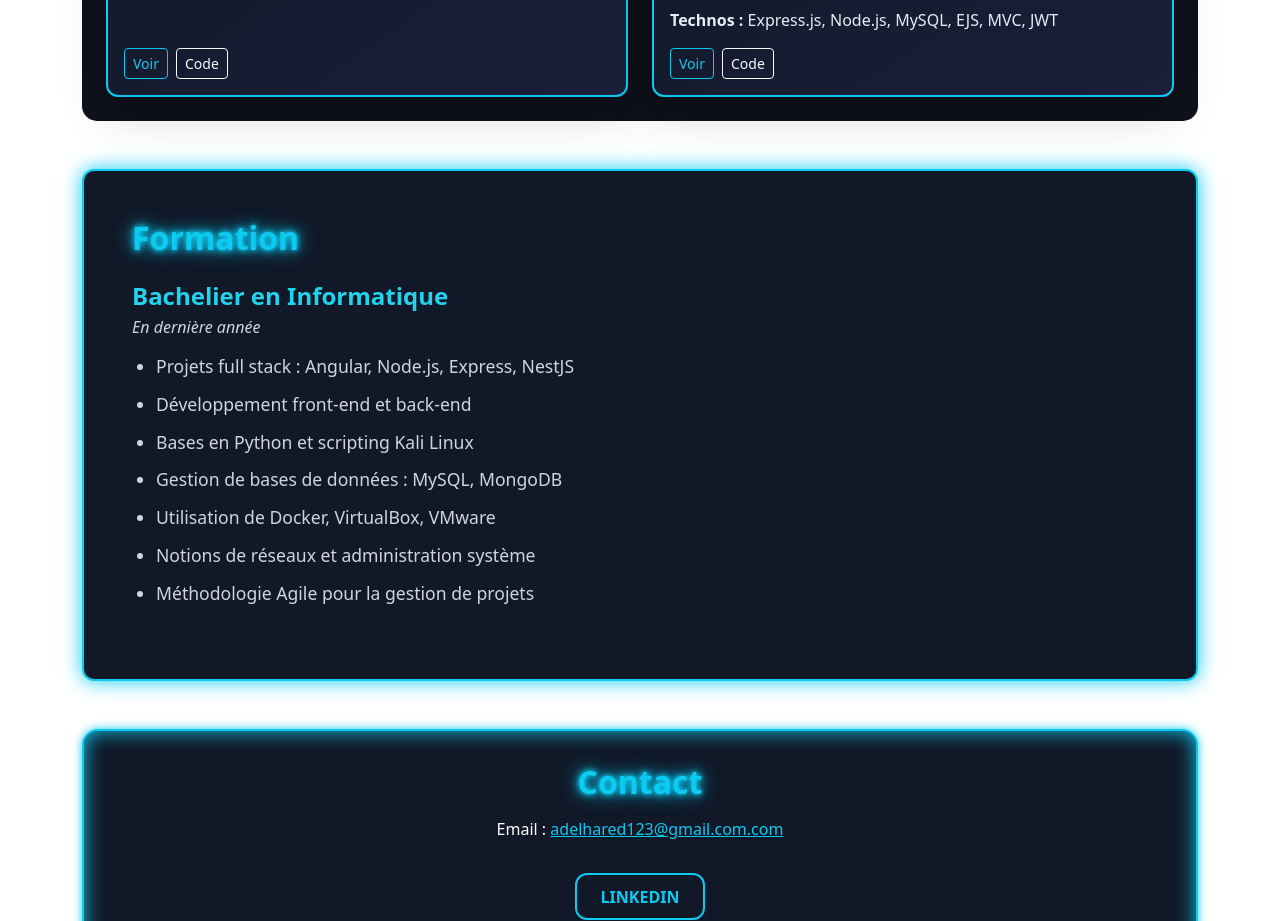
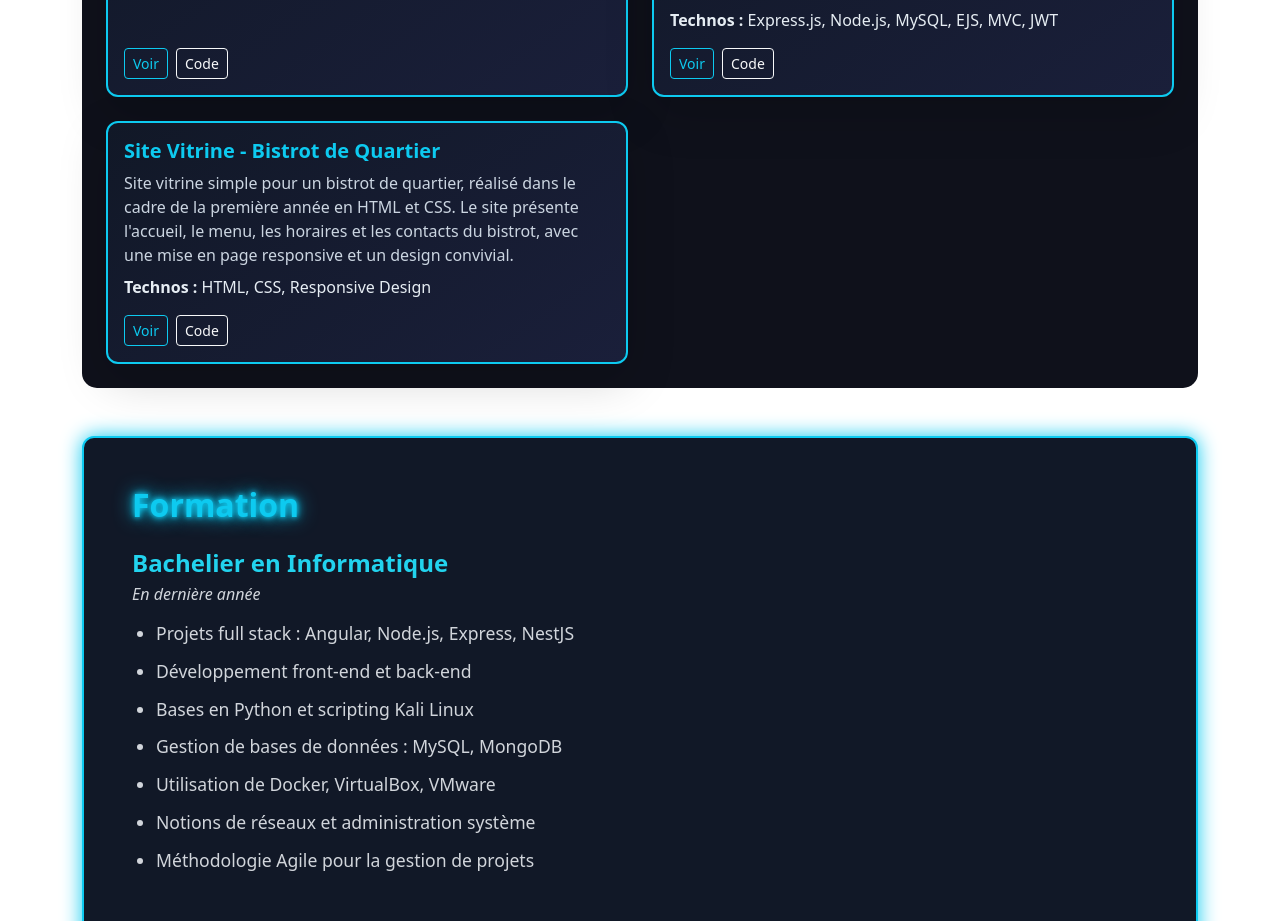
Before and after one commit to Abdourazack/PortFolio-Adel, an Angular app: page / in a window 1280 px wide. Shown: the part 2964-3885 px from the top of the page. Built offline with nearby package versions, Linux system fonts and the light colour scheme.

Commit message:
Ajout de nouveaux fichiers / mise à jour

```diff
--- a/src/app/components/projects/projects.ts
+++ b/src/app/components/projects/projects.ts
@@ -34,6 +34,14 @@ export class Projects {
       code: 'https://github.com/Abdourazack/gestion-article-mvc.git',
       link: 'https://gestionarticle.alwaysdata.net/'
     },
+  {
+  title: 'Site Vitrine - Bistrot de Quartier',
+  description: `Site vitrine simple pour un bistrot de quartier, réalisé dans le cadre de la première année en HTML et CSS.
+  Le site présente l'accueil, le menu, les horaires et les contacts du bistrot, avec une mise en page responsive et un design convivial.`,
+  technologies: ['HTML', 'CSS', 'Responsive Design'],
+  code: 'https://github.com/Abdourazack/L-Endroit.git',
+  link: 'https://lapasserelle.netlify.app'
+}
 
   ];
 }
```
